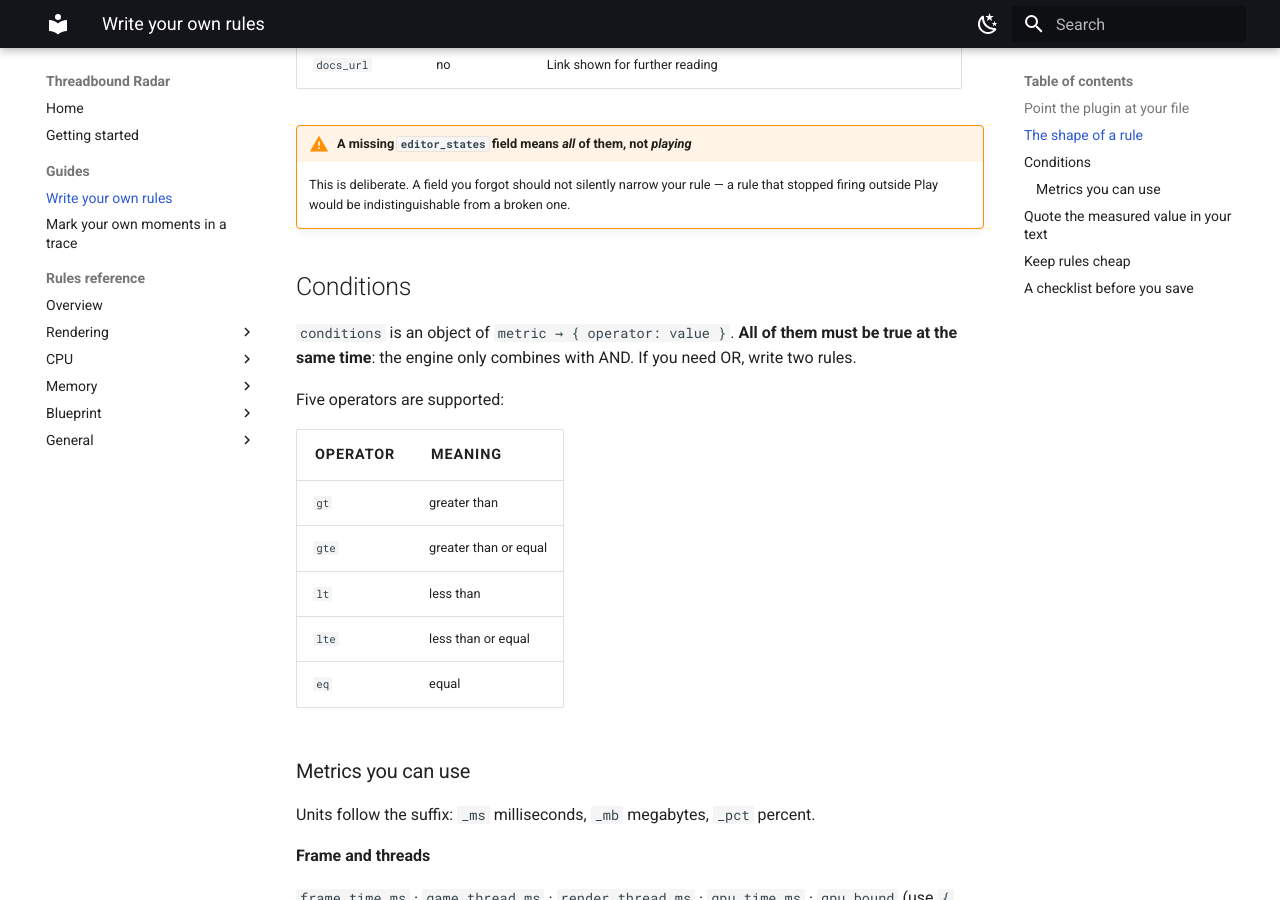
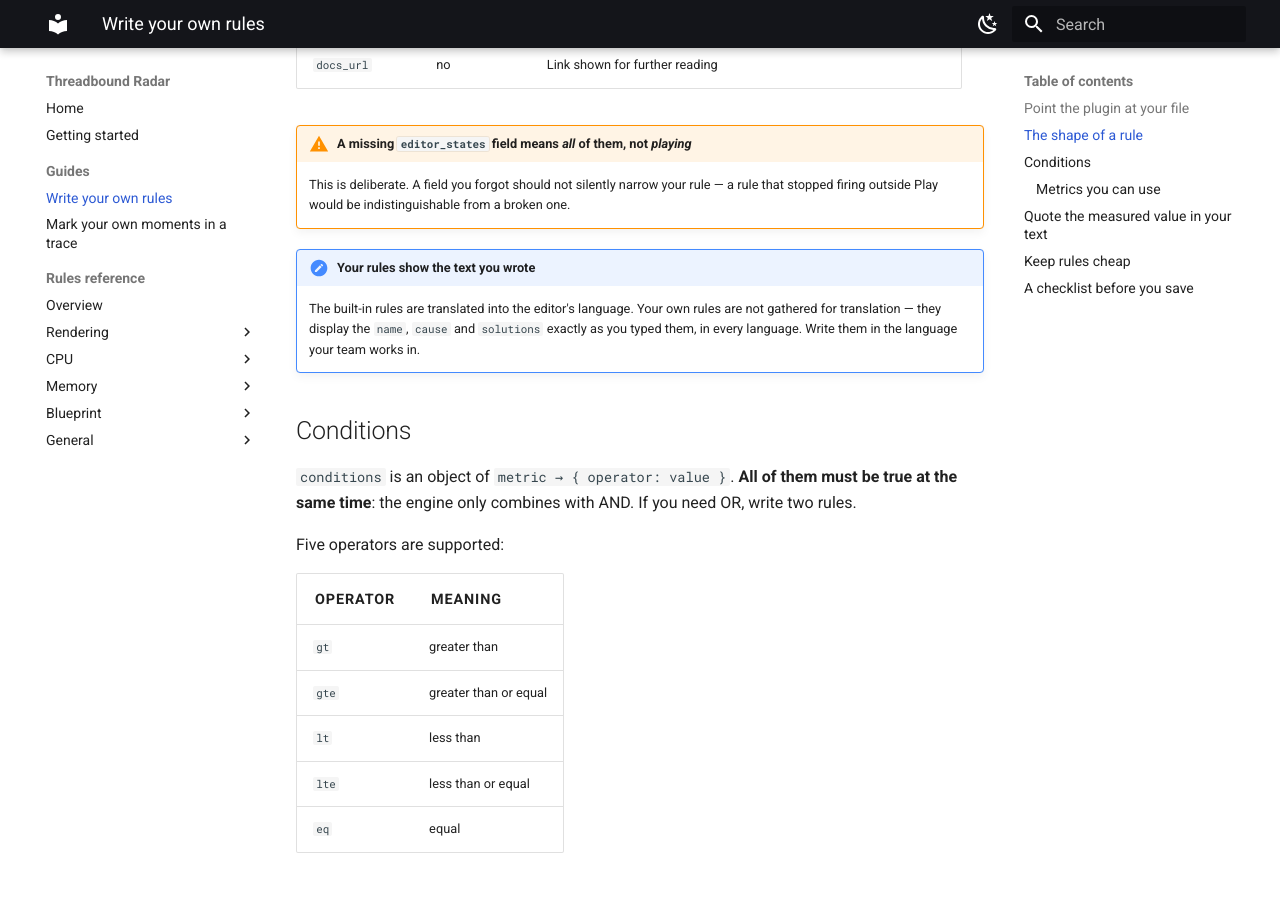
Before and after one commit to threadboundradar/threadboundradar.github.io, an MkDocs documentation site: the page built from docs/guides/custom-rules.md, in a window 1280 px wide and 900 px high, scrolled down 1473 px. Built offline with MkDocs 1.6.1 and Material for MkDocs 9.7.7, drawn with Linux system fonts in a browser that asks for light colours.

Commit message:
Nota: las reglas propias muestran su propio texto, sin traducir

```diff
--- a/docs/guides/custom-rules.md
+++ b/docs/guides/custom-rules.md
@@ -56,6 +56,11 @@ The file is a JSON array of rule objects:
 !!! warning "A missing `editor_states` field means *all* of them, not *playing*"
     This is deliberate. A field you forgot should not silently narrow your rule — a rule that stopped
     firing outside Play would be indistinguishable from a broken one.
+
+!!! note "Your rules show the text you wrote"
+    The built-in rules are translated into the editor's language. Your own rules are not gathered for
+    translation — they display the `name`, `cause` and `solutions` exactly as you typed them, in every
+    language. Write them in the language your team works in.
 
 ## Conditions
 
```
